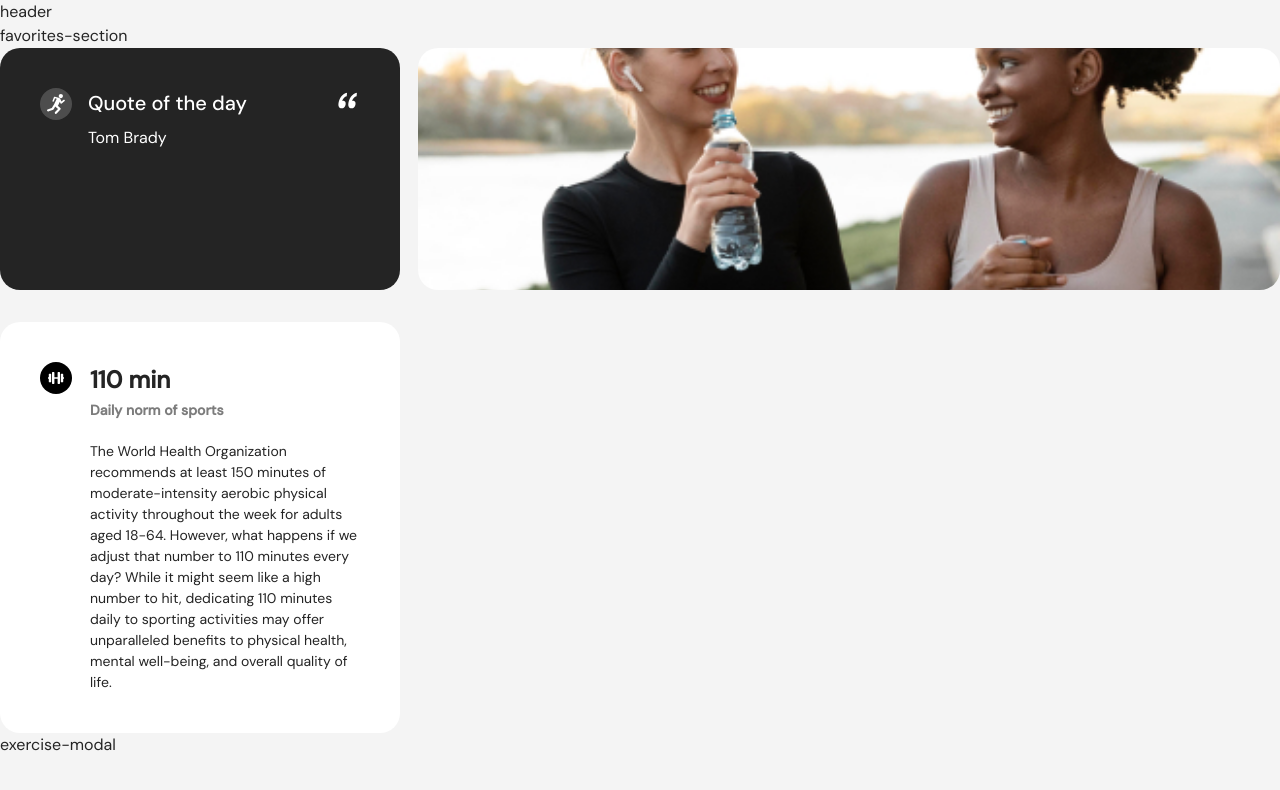
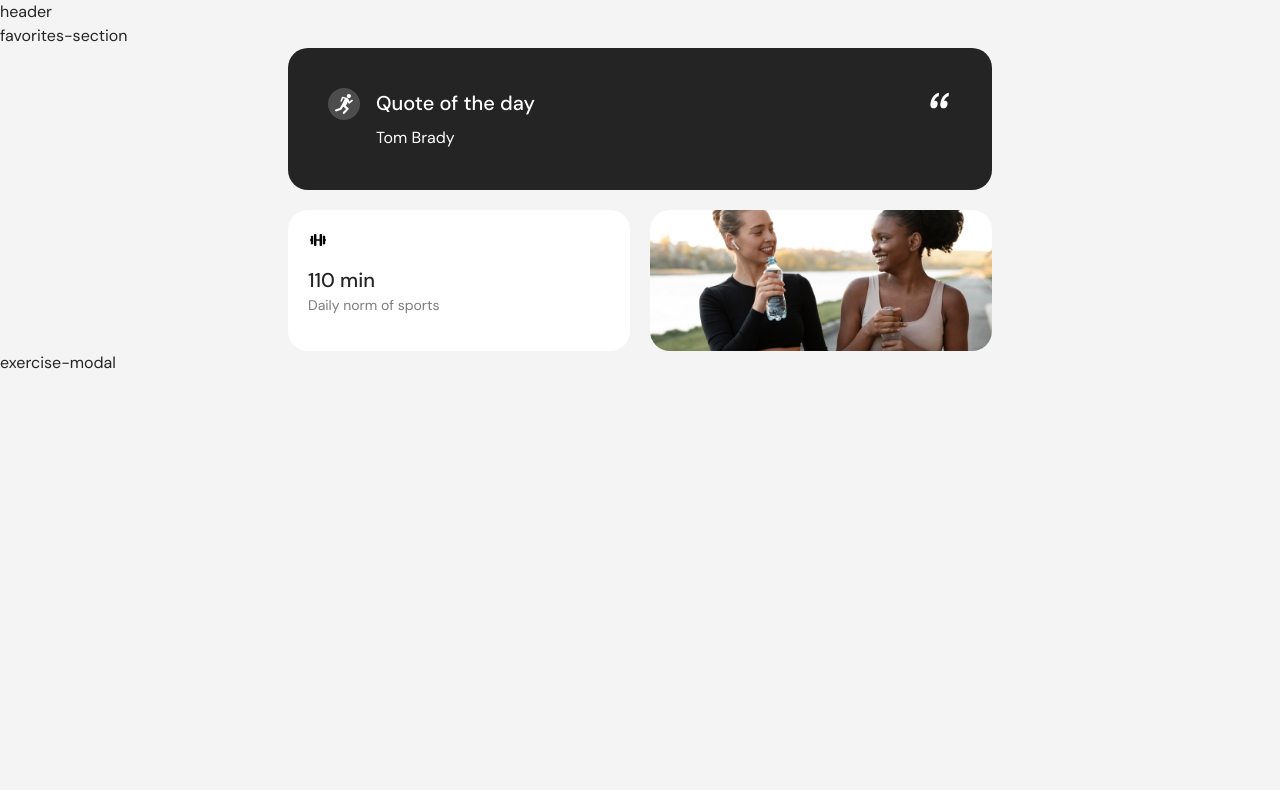
Before and after one commit to MykytaOlenykov/goit-mcs-advancedjs-fp, a website built with Vite: page src/favorites.html in a window 1280 px wide. Built offline with nearby package versions, Linux system fonts and the light colour scheme; no server answers.

Commit message:
добавлен css для favorites

```diff
--- a/src/css/components/sidebar-info.css
+++ b/src/css/components/sidebar-info.css
@@ -197,7 +197,6 @@
   .daily_norm {
     border-radius: 20px;
     background-color: #ffffff;
-
     padding: 40px;
   }
   .daily_norm_icon_wrapper {
@@ -333,3 +332,84 @@
     color: #242424;
   }
 }
+/* favorite section */
+
+.favorites-section .quote {
+  display: grid;
+  grid-template-columns: 1fr;
+  grid-template-rows: auto 119px 119px;
+  gap: 20px;
+}
+
+.favorites-section .word_part {
+  grid-column: 1;
+  grid-row: 1;
+}
+.favorites-section .quote_image_wrapper {
+  grid-column: 1;
+  grid-row: 3;
+  height: 119px;
+  min-height: auto;
+}
+.favorites-section .daily_norm {
+  grid-column: 1;
+  grid-row: 2;
+  display: flex;
+  flex-direction: column;
+  gap: 15px;
+}
+.favorites-section .p_daily_norm_text {
+  display: none;
+}
+.favorites-section .daily_norm_icon {
+  fill: black;
+  width: 20px;
+  height: 20px;
+}
+.favorites-section .daily_norm_icon_wrapper {
+  background-color: transparent;
+  display: flex;
+  justify-content: flex-start;
+  width: 20px;
+  height: 20px;
+}
+.favorites-section .daily_norm_subtitle {
+  font-weight: 400;
+  font-size: 14px;
+  margin: 0;
+}
+.favorites-section .daily_norm_title {
+  font-weight: 500;
+  font-size: 20px;
+  margin: 0;
+}
+@media screen and (min-width: 768px) {
+  .favorites-section .quote {
+    width: 100%;
+    grid-template-columns: 1fr 1fr;
+    grid-template-rows: auto auto;
+    gap: 20px;
+  }
+  .favorites-section .word_part {
+    grid-column: 1/3;
+    grid-row: 1;
+  }
+  .favorites-section .quote_image_wrapper {
+    grid-column: 2;
+    grid-row: 2;
+    height: 141px;
+  }
+  .favorites-section .daily_norm {
+    grid-column: 1;
+    grid-row: 2;
+    height: 141px;
+    overflow: hidden;
+    padding: 20px;
+  }
+}
+@media screen and (min-width: 1440px) {
+  .favorites-section .quote {
+    max-width: 494px;
+    align-items: left;
+  }
+}
--- a/src/partials/favorites-section.html
+++ b/src/partials/favorites-section.html
@@ -1,5 +1,5 @@
 <p>favorites-section</p>
-<div class="favorites-section">
+<div class="container favorites-section">
   <load src="/partials/sidebar-info.html" />
   <load src="/partials/exercises-list.html" />
 </div>
```
